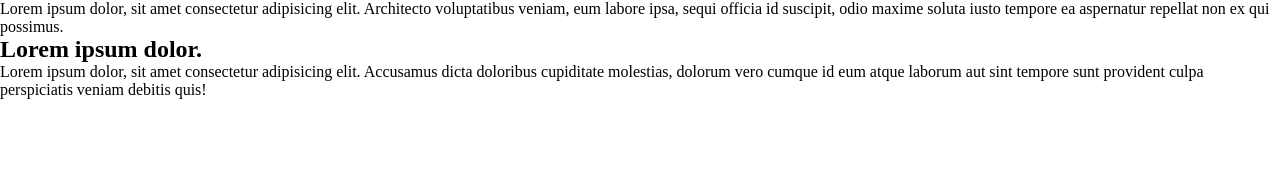
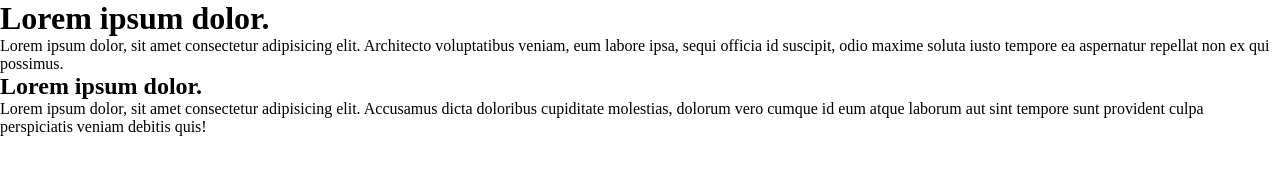
Before and after one commit to MohameddOuattara/samples, a plain HTML site: page index.html in a window 1280 px wide. Drawn offline with Linux system fonts and the light colour scheme.

Commit message:
Add h1 text content
Ajout du text de la balise h1

```diff
--- a/index.html
+++ b/index.html
@@ -8,7 +8,7 @@
 </head>
 <body>
     <header>
-        <h1></h1>
+        <h1>Lorem ipsum dolor.</h1>
         <p>Lorem ipsum dolor, sit amet consectetur adipisicing elit. Architecto voluptatibus veniam, eum labore ipsa, sequi officia id suscipit, odio maxime soluta iusto tempore ea aspernatur repellat non ex qui possimus.</p>
     </header>
     <section>
```
